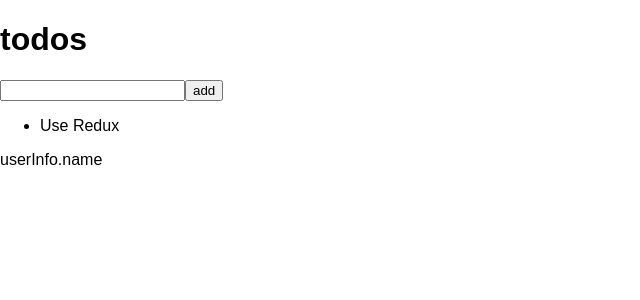
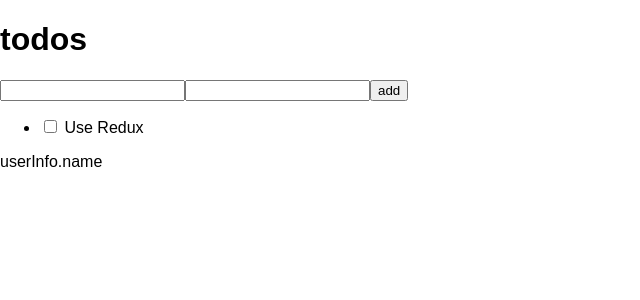
Before and after one commit to CandyAngelaCandy/todo-list-redux, a React (Create React App) app: page / in a window 1280 px wide. Shown: the top 300 px of the page, without its empty margins (0-640 px from the left). Built offline with nearby package versions, Linux system fonts and the light colour scheme.

Commit message:
finish toggle feature

```diff
--- a/src/actions/index.js
+++ b/src/actions/index.js
@@ -1,17 +1,23 @@
 let id = 0;
 const uuid = () => {
   return id++;
-}
+};
 
 export const addTodo = text => {
-    return ({
-        type: "ADD_TODO",
+  return {
+    type: 'ADD_TODO',
     payload: {
       text: text,
       id: uuid(),
       completed: false,
       editable: false
     }
-    });
+  };
+};
 
-}
+export const toogleTodo = todoItem => {
+  return {
+    type: 'TOGGLE_TODO',
+    payload: todoItem
+  };
+};
--- a/src/components/Todo.js
+++ b/src/components/Todo.js
@@ -1,31 +1,48 @@
-import React, { Component } from 'react';
+import React, { PureComponent } from 'react';
 
-class Todo extends Component {
-    // constructor() {
-    //     super();
-    // }
-
+class Todo extends PureComponent {
   render() {
     return (
       <div>
         <div className="header">
           <h1>todos</h1>
-                    <input type="text" ref={(el) => {
+          <input type="text"/>
+          <input
+            type="text"
+            ref={el => {
               this.input = el;
-                    }} />
-                    <button onClick={() => {
-                        this.props.addTodo(this.input.value)
-                    }}>add</button>
+            }}
+          />
+          <button
+            onClick={() => {
+              this.props.addTodo(this.input.value);
+            }}
+          >
+            add
+          </button>
         </div>
         <ul>
-                    {
-                        this.props.todoList.map((todoItem) => {
-                            return <li key={todoItem.id}>{todoItem.text}</li>
-                        })
-                    }
+          {this.props.todoList.map(todoItem => {
+            return (
+              <li key={todoItem.id}>
+                <input
+                  type="checkbox"
+                  onChange={() => {
+                    this.props.toogleTodo(todoItem);
+                  }}
+                />{' '}
+                {todoItem.completed ? (
+                  <del>
+                    <span>{todoItem.text}</span>
+                  </del>
+                ) : (
+                  <span>{todoItem.text}</span>
+                )}
+              </li>
+            );
+          })}
         </ul>
       </div>
-
     );
   }
 }
--- a/src/components/UserInfo.js
+++ b/src/components/UserInfo.js
@@ -1,9 +1,8 @@
 import React, { Component } from 'react';
 
 class UserInfo extends Component {
-
   render() {
-        console.log("userInfo data"+this.props.userInfo);
+    console.log('userInfo data' + this.props.userInfo);
     return (
       <div>
         <span>userInfo.name</span>
--- a/src/containers/todoList.js
+++ b/src/containers/todoList.js
@@ -1,15 +1,20 @@
-import { connect } from "react-redux";
-import Todo from "../components/Todo";
-import {addTodo} from "../actions/index";
+import { connect } from 'react-redux';
+import Todo from '../components/Todo';
+import { addTodo, toogleTodo } from '../actions/index';
 
 const mapStateToProps = state => {
-    return {
-        todoList: state.todoList
-    };
+  console.log('===', state.todoList);
+  return {
+    todoList: state.todoList
+  };
 };
 
-const mapDispatchToProps =  {
-    addTodo
-}
+const mapDispatchToProps = {
+  addTodo,
+  toogleTodo
+};
 
-export default connect(mapStateToProps,mapDispatchToProps)(Todo)
+export default connect(
+  mapStateToProps,
+  mapDispatchToProps
+)(Todo);
--- a/src/reducers/todo.js
+++ b/src/reducers/todo.js
@@ -1,18 +1,26 @@
-const todoState = [{
+const todoState = [
+  {
     text: 'Use Redux',
     completed: false,
     id: -1
-    }];
+  }
+];
 
 export default function todos(state = todoState, action) {
   switch (action.type) {
-        case "ADD_TODO":
-            //console.log(123);
-            return [...state,
-                { ...action.payload }
-            ];
+    case 'ADD_TODO':
+      return [...state, { ...action.payload }];
+      break;
+
+    case 'TOGGLE_TODO':
+      const newState = [...state];
+      const todo = newState.find(item => {
+        return item.id === action.payload.id;
+      });
+      todo.completed = !todo.completed;
+      return newState;
 
     default:
-            return state
+      return state;
   }
 }
```
Also changed, not shown: src/components/App.js (+9 -9 lines), src/containers/userList.js (+8 -8 lines), src/reducers/index.js (+6 -6 lines), src/reducers/userInfo.js (+4 -4 lines). Lines whose indentation alone changed are shown as unchanged.
